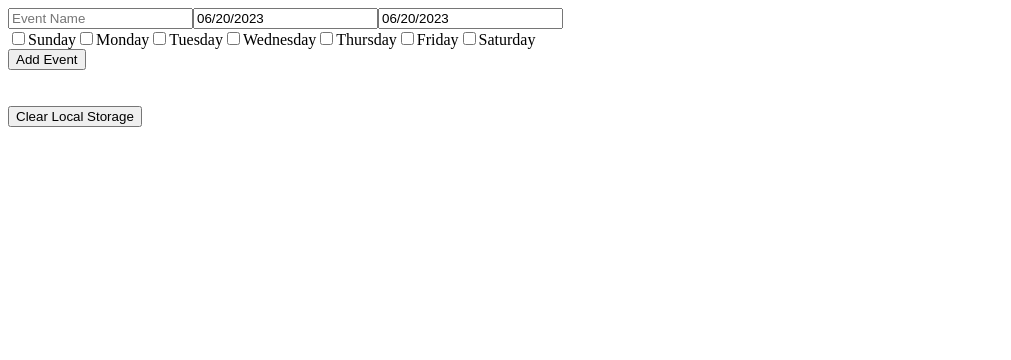
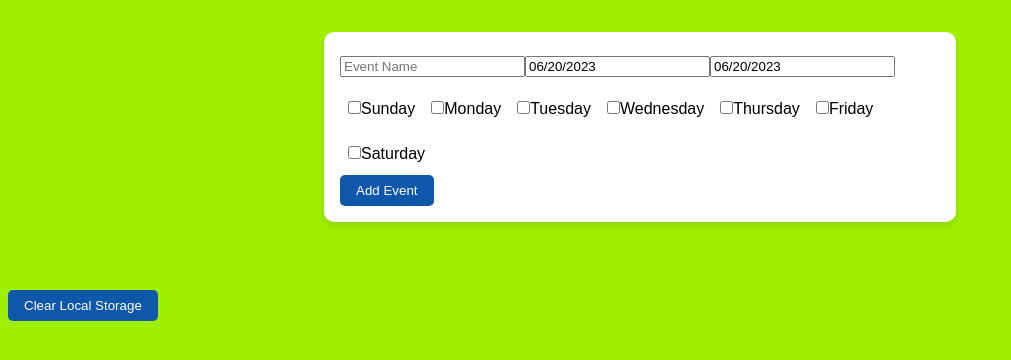
Before and after one commit to therealdhruv/sangha-event, a React (Vite) app: page / in a window 1280 px wide. Shown: the top 360 px of the page, without its empty margins (0-1011 px from the left). Built offline with nearby package versions, Linux system fonts and the light colour scheme.

Commit message:
feat: CSS improved 🦄

```diff
--- a/src/styles/event.css
+++ b/src/styles/event.css
@@ -14,3 +14,49 @@
 .event-box h3 {
   margin-bottom: 0.5rem;
 }
+
+body {
+  font-family: Arial, sans-serif;
+  background-color: #9FEF00; /* Lime Green */
+}
+
+.event-box {
+  background-color: #1C8CFF; /* Electric Blue */
+  border: 2px solid #0E57A9; /* Darker Electric Blue */
+  border-radius: 10px; /* Rounded corners */
+  padding: 1rem;
+  margin: 1rem 0;
+  color: white;
+}
+
+button {
+  background-color: #0E57A9; /* Darker Electric Blue */
+  color: white;
+  border: none;
+  border-radius: 5px; /* Rounded corners */
+  padding: 0.5rem 1rem;
+  cursor: pointer;
+}
+
+button:hover {
+  background-color: #1C8CFF; /* Electric Blue */
+}
+
+input[type="text"],
+input[type="checkbox"] {
+  margin: 0.5rem 0;
+}
+
+label {
+  display: inline-block;
+  margin: 0.5rem;
+}
+
+form {
+  background-color: white;
+  padding: 1rem;
+  border-radius: 10px; /* Rounded corners */
+  box-shadow: 0 4px 6px rgba(0, 0, 0, 0.1);
+  max-width: 600px;
+  margin: 2rem auto;
+}
```
Lines whose indentation alone changed are shown as unchanged.
